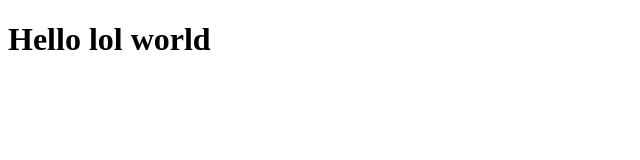
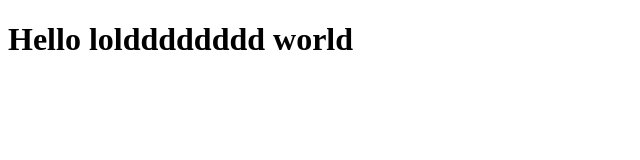
Before and after one commit to bilal-chaudhry045/bilal-chaudhry045.github.io, a plain HTML site: page index.html in a window 1280 px wide. Shown: the whole page, without its empty margins (0-640 px from the left). Drawn offline with Linux system fonts and the light colour scheme.

Commit message:
changes 5

```diff
--- a/index.html
+++ b/index.html
@@ -6,6 +6,6 @@
     <title>Document</title>
 </head>
 <body>
-    <h1>Hello lol world </h1>
+    <h1>Hello loldddddddd world </h1>
 </body>
 </html>
```
